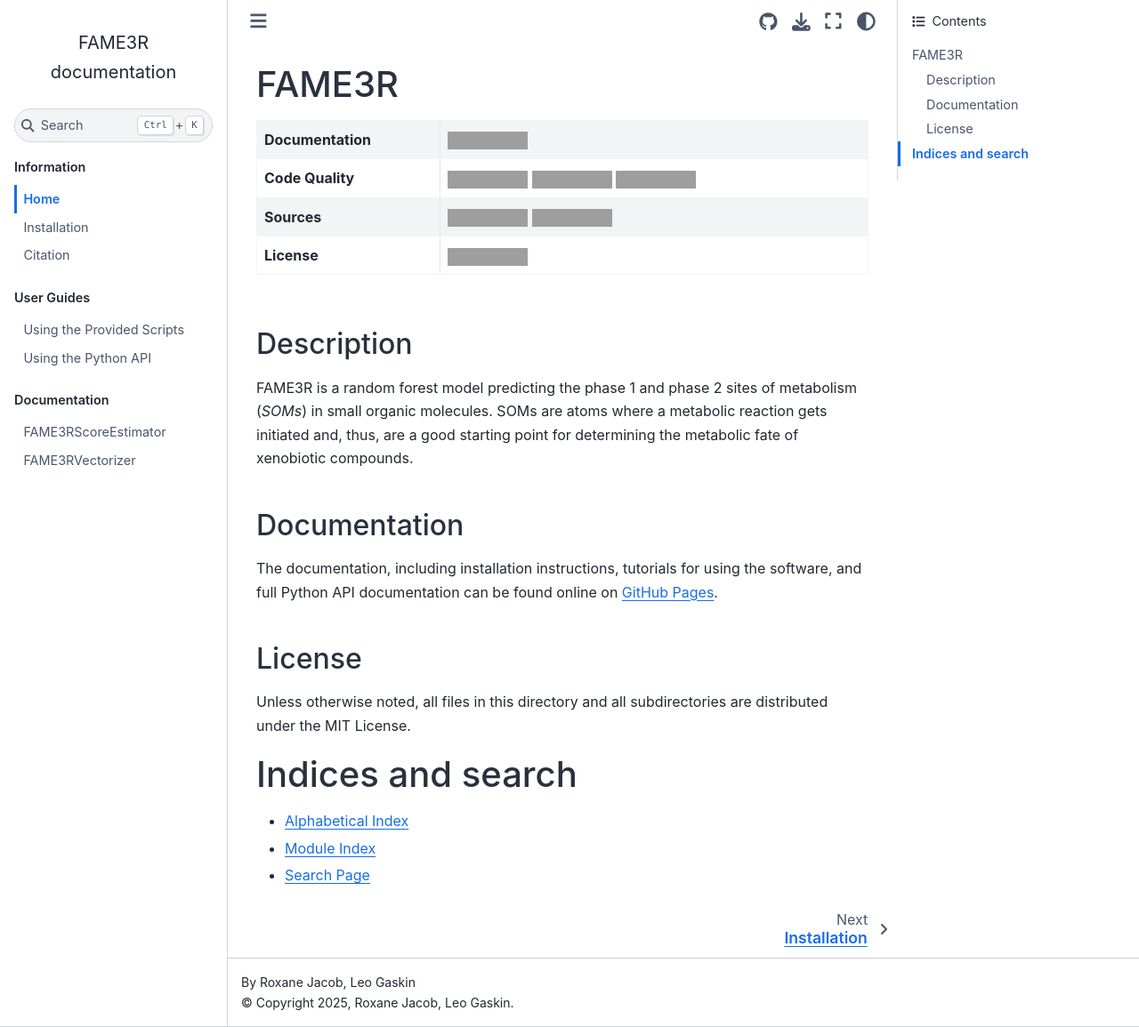
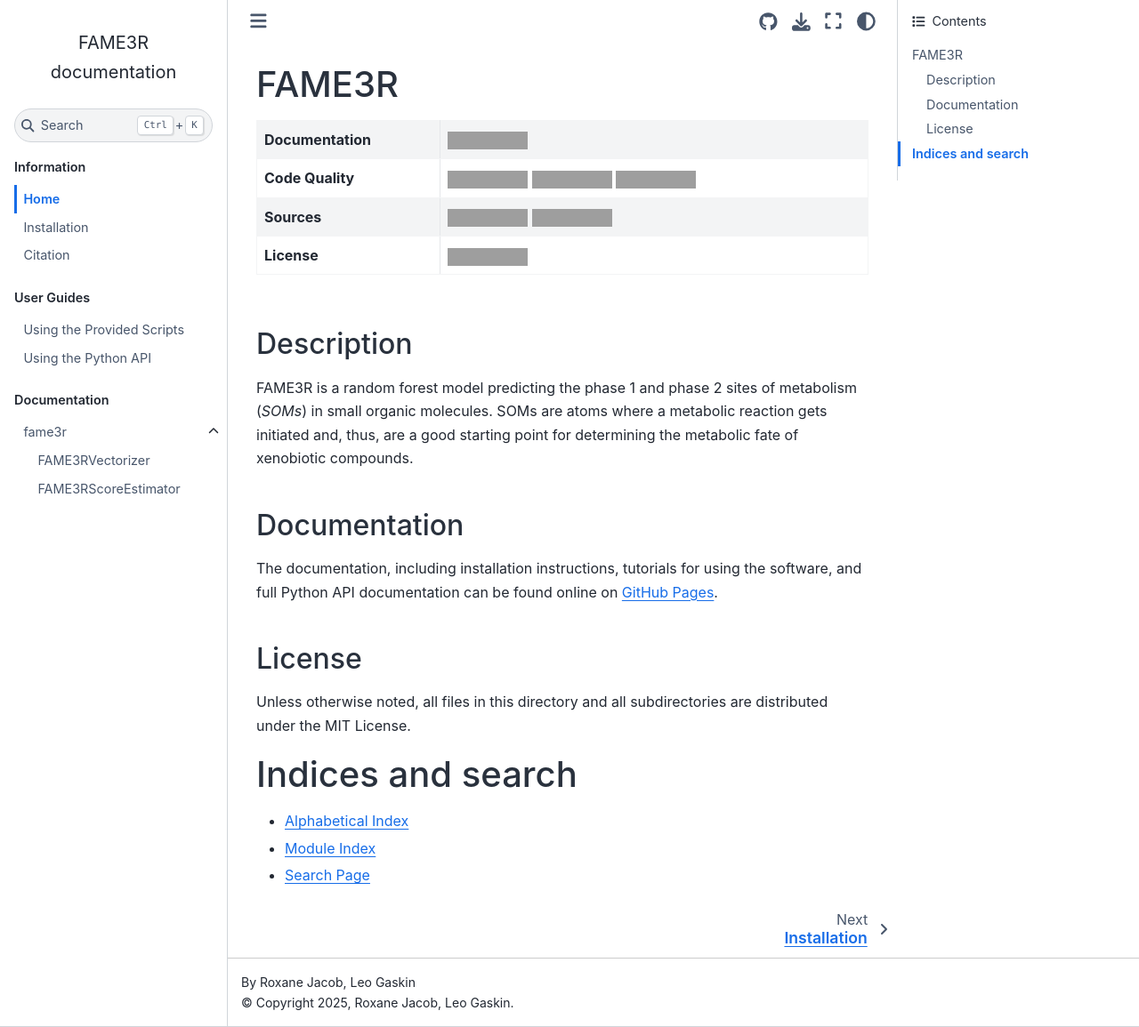
Before and after one commit to molinfo-vienna/FAME3R, a Sphinx documentation site: the page built from docs/index.rst, in a window 1280 px wide and 1155 px high. Shown: the whole window at 89% size. Built offline with Sphinx 7.4.7 and the Sphinx Book theme 1.1.4, drawn with Linux system fonts in a browser that asks for light colours; grey boxes are pictures that could not be loaded.

Commit message:
Show classes nested under fame3r

```diff
--- a/docs/conf.py
+++ b/docs/conf.py
@@ -50,6 +50,7 @@ html_theme_options = {
     "use_issues_button": True,
     "launch_buttons": {"colab_url": "https://colab.research.google.com"},
     "show_toc_level": 2,
+    "show_navbar_depth": 2,
 }
 
 html_static_path = ["_static"]
--- a/docs/index.rst
+++ b/docs/index.rst
@@ -23,7 +23,7 @@
    :hidden:
    :glob:
 
-   source/modules/fame3r.*
+   source/modules/fame3r
 
 Indices and search
 ------------------
--- a/docs/source/modules/fame3r.rst
+++ b/docs/source/modules/fame3r.rst
@@ -11,3 +11,9 @@ fame3r
 
       FAME3RVectorizer
       FAME3RScoreEstimator
+
+.. toctree::
+   :hidden:
+
+   fame3r.FAME3RVectorizer
+   fame3r.FAME3RScoreEstimator
```
